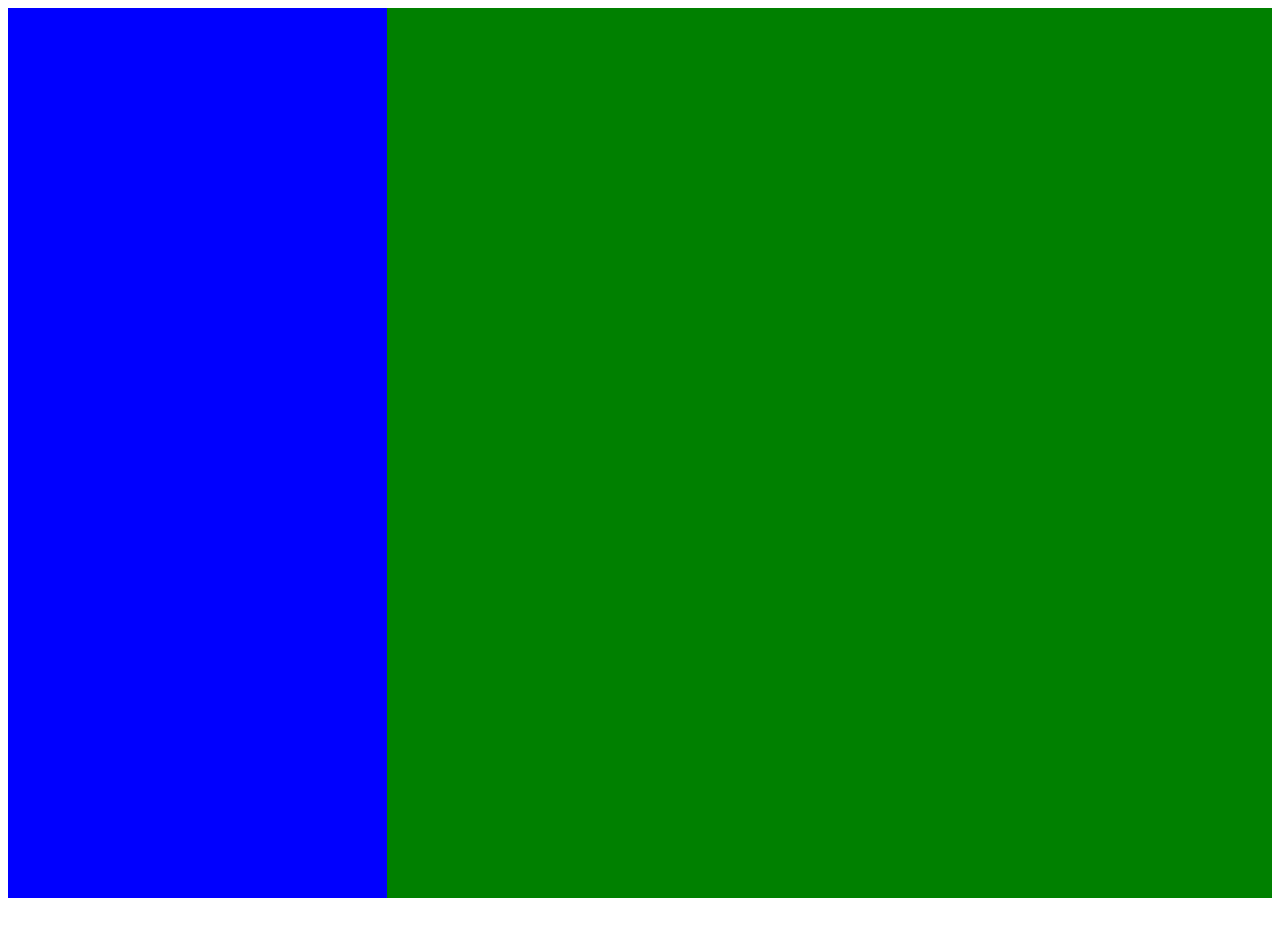
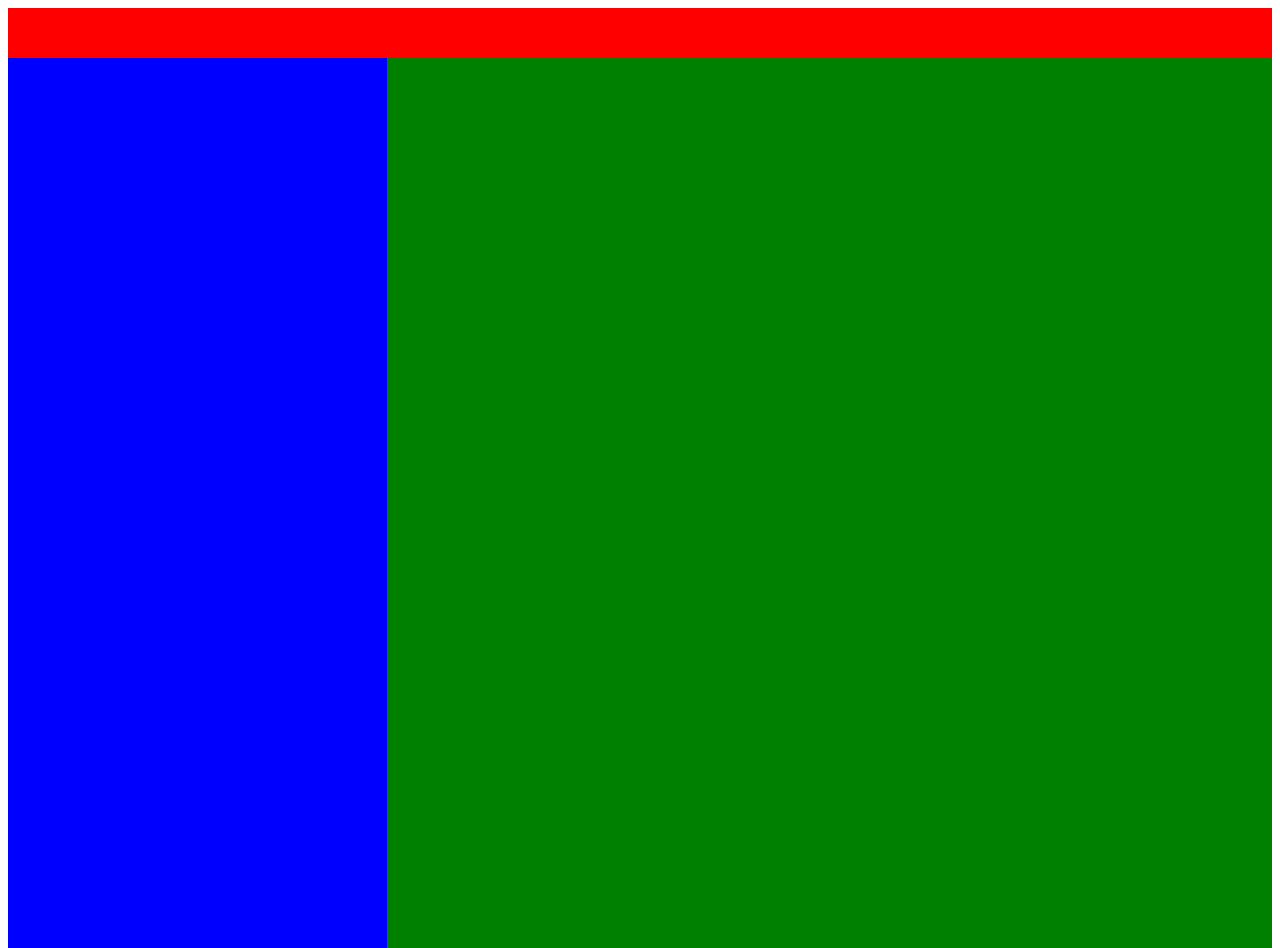
Before and after one commit to Nataka28/zadanie2, a plain HTML site: page index.html in a window 1280 px wide. Before the commit the page ends 906 px from the top, so only its background shows below. Drawn offline with Linux system fonts and the light colour scheme.

Commit message:
Update style.css

```diff
--- a/style.css
+++ b/style.css
@@ -1,4 +1,4 @@
-#header
+#menu
 {
     background-color: red;
     height: 50px;
```
